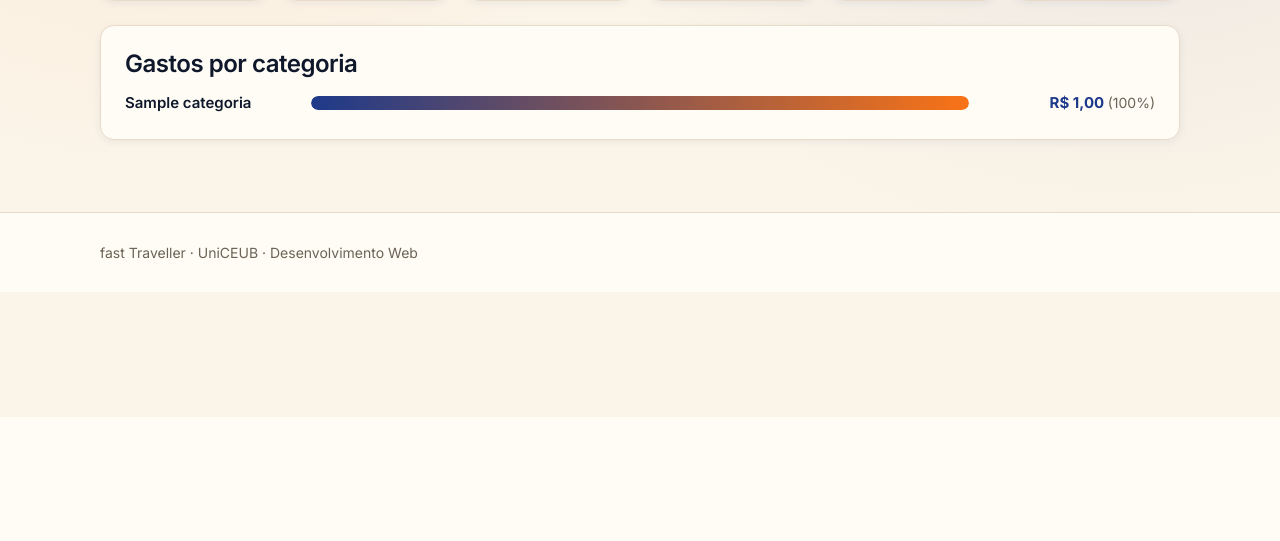
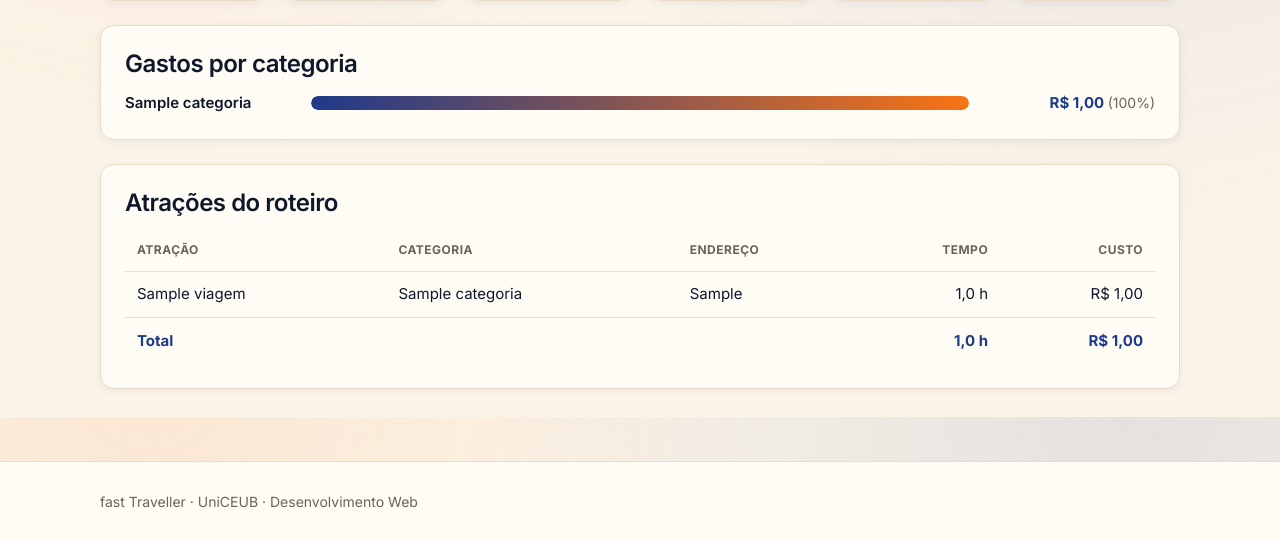
Before and after one commit to YuriMacedoBolis/Fast-Traveller, a Django app: page /viagens/1/relatorio/ in a window 1280 px wide. Shown: the part 383-924 px from the top of the page. Before the commit the page ends 800 px from the top, so only its background shows below. Run offline with Django 5.2, Linux system fonts and the light colour scheme; a user stored in the database is signed in; tables that the repository leaves empty hold one stand-in row (values such as "Sample post"); parts of the project's set-up code (start-up, migrations or seed data) failed here and were passed over.

Commit message:
feat: lista as atracoes do roteiro no relatorio

```diff
--- a/static/css/base.css
+++ b/static/css/base.css
@@ -993,3 +993,42 @@ a:hover {
     text-align: right;
   }
 }
+
+.tabela-rolagem {
+  overflow-x: auto;
+}
+
+.tabela {
+  width: 100%;
+  border-collapse: collapse;
+  font-size: 0.9375rem;
+}
+
+.tabela th,
+.tabela td {
+  padding: 0.65rem 0.75rem;
+  text-align: left;
+  border-bottom: 1px solid var(--borda);
+}
+
+.tabela th {
+  font-size: 0.75rem;
+  text-transform: uppercase;
+  letter-spacing: 0.04em;
+  color: var(--texto-suave);
+}
+
+.tabela tbody tr:hover {
+  background: var(--creme);
+}
+
+.tabela tfoot td {
+  font-weight: 700;
+  color: var(--azul-viagem);
+  border-bottom: none;
+}
+
+.tabela__numero {
+  text-align: right !important;
+  white-space: nowrap;
+}
--- a/templates/viagens/relatorio.html
+++ b/templates/viagens/relatorio.html
@@ -75,4 +75,41 @@
       </div>
     {% endif %}
   </section>
+
+  {% if atracoes %}
+    <section class="bloco secao-relatorio">
+      <h2>Atrações do roteiro</h2>
+      <div class="tabela-rolagem">
+        <table class="tabela">
+          <thead>
+            <tr>
+              <th>Atração</th>
+              <th>Categoria</th>
+              <th>Endereço</th>
+              <th class="tabela__numero">Tempo</th>
+              <th class="tabela__numero">Custo</th>
+            </tr>
+          </thead>
+          <tbody>
+            {% for atracao in atracoes %}
+              <tr>
+                <td>{{ atracao.nome }}</td>
+                <td>{{ atracao.categoria.nome }}</td>
+                <td>{{ atracao.endereco|default:"-" }}</td>
+                <td class="tabela__numero">{{ atracao.tempo_estimado_horas|floatformat:1 }} h</td>
+                <td class="tabela__numero">R$ {{ atracao.custo_estimado|floatformat:"2g" }}</td>
+              </tr>
+            {% endfor %}
+          </tbody>
+          <tfoot>
+            <tr>
+              <td colspan="3">Total</td>
+              <td class="tabela__numero">{{ viagem.tempo_total_estimado|floatformat:1 }} h</td>
+              <td class="tabela__numero">R$ {{ relatorio.custo_total_estimado|floatformat:"2g" }}</td>
+            </tr>
+          </tfoot>
+        </table>
+      </div>
+    </section>
+  {% endif %}
 {% endblock %}
--- a/viagens/views.py
+++ b/viagens/views.py
@@ -82,6 +82,7 @@ class ViagemRelatorioView(LoginRequiredMixin, DetailView):
 
         contexto["relatorio"] = relatorio
         contexto["gastos"] = gastos
+        contexto["atracoes"] = self.object.atracoes.select_related("categoria")
         contexto["uso_orcamento"] = relatorio["custo_total_estimado"] / relatorio["orcamento_total"] * 100
         contexto["estouro"] = -relatorio["saldo_restante"]
         return contexto
```
